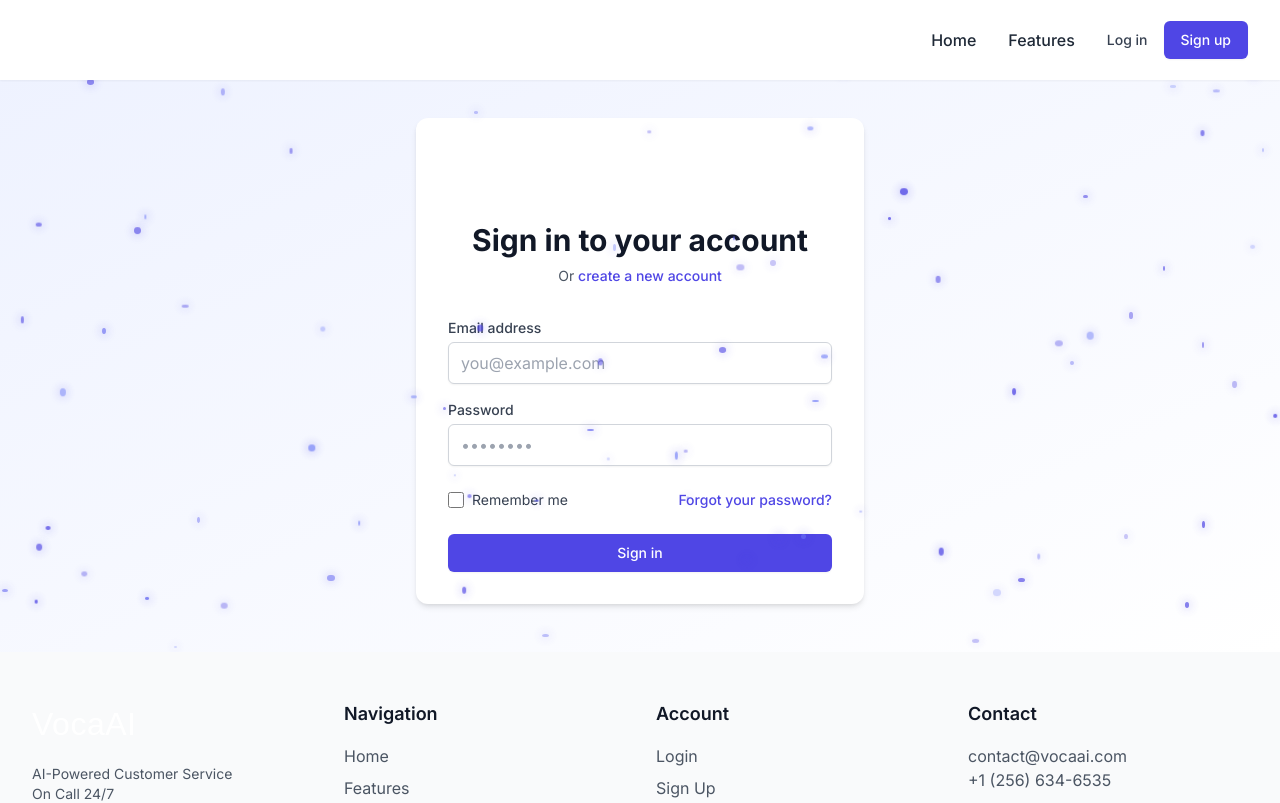
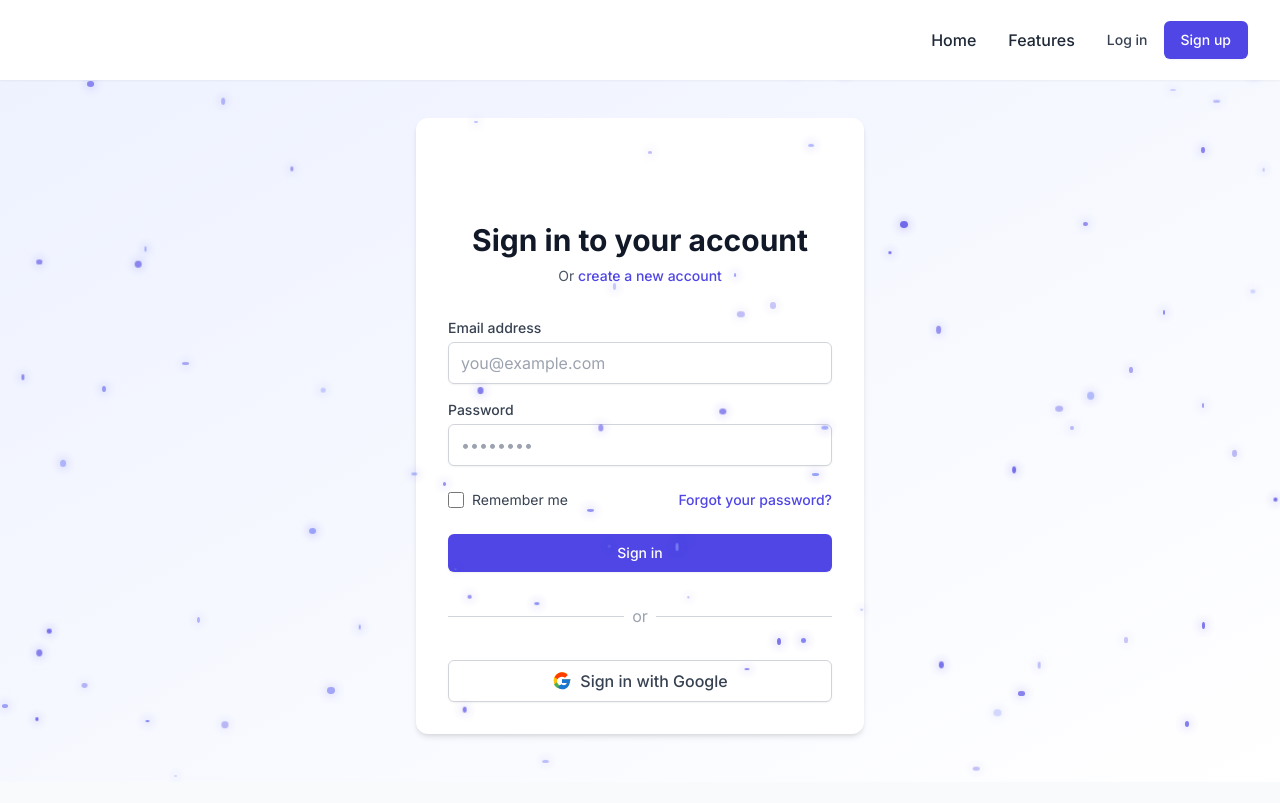
Before and after one commit to dilpreet579/voca-ai, a Next.js app: page /login in a window 1280 px wide. Shown: the top 803 px of the page. Built offline with nearby package versions, Linux system fonts and the light colour scheme; no server answers; a web font is replaced by a local one.

Commit message:
add Google Auth

```diff
--- a/src/app/login/page.tsx
+++ b/src/app/login/page.tsx
@@ -133,6 +133,19 @@ export default function LoginPage() {
               </button>
             </div>
           </form>
+          <div className="flex items-center my-4">
+            <div className="flex-grow border-t border-gray-300 dark:border-gray-600"></div>
+            <span className="mx-2 text-gray-400">or</span>
+            <div className="flex-grow border-t border-gray-300 dark:border-gray-600"></div>
+          </div>
+          <button
+            type="button"
+            onClick={() => signIn('google')}
+            className="w-full flex items-center justify-center py-2 px-4 border border-gray-300 dark:border-gray-700 rounded-md shadow-sm bg-white dark:bg-gray-700 text-gray-700 dark:text-white font-medium hover:bg-gray-50 dark:hover:bg-gray-600 focus:outline-none focus:ring-2 focus:ring-offset-2 focus:ring-indigo-500"
+          >
+            <svg className="w-5 h-5 mr-2" viewBox="0 0 48 48"><g><path d="M44.5 20H24v8.5h11.7C34.7 33.1 29.8 36 24 36c-6.6 0-12-5.4-12-12s5.4-12 12-12c2.7 0 5.2.9 7.2 2.4l6.4-6.4C34.1 5.1 29.3 3 24 3 12.9 3 4 11.9 4 23s8.9 20 20 20c11 0 19.7-8 19.7-20 0-1.3-.1-2.7-.2-4z" fill="#FFC107"/><path d="M6.3 14.7l7 5.1C15.1 17.1 19.2 14 24 14c2.7 0 5.2.9 7.2 2.4l6.4-6.4C34.1 5.1 29.3 3 24 3c-7.2 0-13.3 4.1-16.7 10.1z" fill="#FF3D00"/><path d="M24 43c5.6 0 10.3-1.8 13.7-4.9l-6.3-5.2C29.7 34.7 27 36 24 36c-5.7 0-10.5-3.7-12.2-8.8l-7 5.4C7.7 39.1 15.2 43 24 43z" fill="#4CAF50"/><path d="M44.5 20H24v8.5h11.7c-1.1 3.1-4.1 5.5-7.7 5.5-2.2 0-4.2-.7-5.7-2l-7 5.4C15.1 41.9 19.2 44 24 44c7.2 0 13.3-4.1 16.7-10.1z" fill="#1976D2"/></g></svg>
+            Sign in with Google
+          </button>
         </div>
       </main>
       <Footer />
--- a/src/app/signup/page.tsx
+++ b/src/app/signup/page.tsx
@@ -220,6 +220,19 @@ export default function SignupPage() {
               </button>
             </div>
           </form>
+          <div className="flex items-center my-4">
+            <div className="flex-grow border-t border-gray-300 dark:border-gray-600"></div>
+            <span className="mx-2 text-gray-400">or</span>
+            <div className="flex-grow border-t border-gray-300 dark:border-gray-600"></div>
+          </div>
+          <button
+            type="button"
+            onClick={() => signIn('google')}
+            className="w-full flex items-center justify-center py-2 px-4 border border-gray-300 dark:border-gray-700 rounded-md shadow-sm bg-white dark:bg-gray-700 text-gray-700 dark:text-white font-medium hover:bg-gray-50 dark:hover:bg-gray-600 focus:outline-none focus:ring-2 focus:ring-offset-2 focus:ring-indigo-500"
+          >
+            <svg className="w-5 h-5 mr-2" viewBox="0 0 48 48"><g><path d="M44.5 20H24v8.5h11.7C34.7 33.1 29.8 36 24 36c-6.6 0-12-5.4-12-12s5.4-12 12-12c2.7 0 5.2.9 7.2 2.4l6.4-6.4C34.1 5.1 29.3 3 24 3 12.9 3 4 11.9 4 23s8.9 20 20 20c11 0 19.7-8 19.7-20 0-1.3-.1-2.7-.2-4z" fill="#FFC107"/><path d="M6.3 14.7l7 5.1C15.1 17.1 19.2 14 24 14c2.7 0 5.2.9 7.2 2.4l6.4-6.4C34.1 5.1 29.3 3 24 3c-7.2 0-13.3 4.1-16.7 10.1z" fill="#FF3D00"/><path d="M24 43c5.6 0 10.3-1.8 13.7-4.9l-6.3-5.2C29.7 34.7 27 36 24 36c-5.7 0-10.5-3.7-12.2-8.8l-7 5.4C7.7 39.1 15.2 43 24 43z" fill="#4CAF50"/><path d="M44.5 20H24v8.5h11.7c-1.1 3.1-4.1 5.5-7.7 5.5-2.2 0-4.2-.7-5.7-2l-7 5.4C15.1 41.9 19.2 44 24 44c7.2 0 13.3-4.1 16.7-10.1z" fill="#1976D2"/></g></svg>
+            Sign up with Google
+          </button>
         </div>
       </main>
       <Footer />
--- a/src/lib/authOptions.ts
+++ b/src/lib/authOptions.ts
@@ -2,6 +2,7 @@ import CredentialsProvider from 'next-auth/providers/credentials';
 import { NextAuthOptions } from 'next-auth';
 import connectToDatabase from '@/lib/mongodb';
 import User from '@/models/User';
+import GoogleProvider from 'next-auth/providers/google';
 
 const authOptions: NextAuthOptions = {
   providers: [
@@ -38,6 +39,10 @@ const authOptions: NextAuthOptions = {
         };
       },
     }),
+    GoogleProvider({
+      clientId: process.env.GOOGLE_CLIENT_ID!,
+      clientSecret: process.env.GOOGLE_CLIENT_SECRET!,
+    }),
   ],
   callbacks: {
     async jwt({ token, user }) {
```
